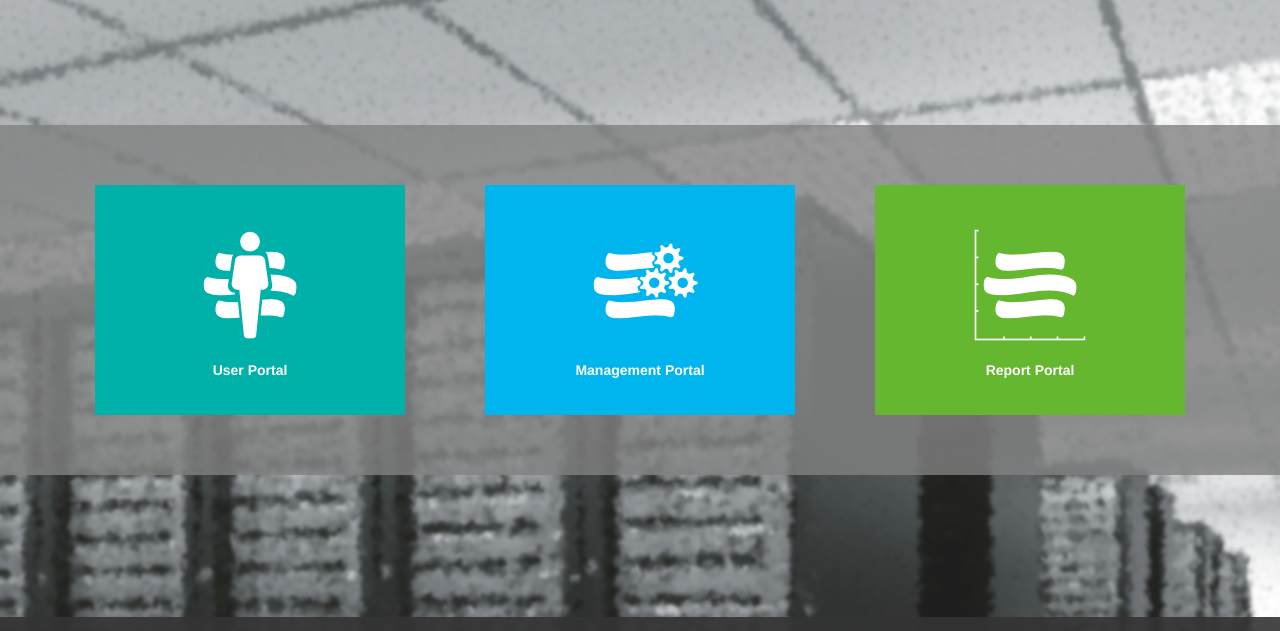
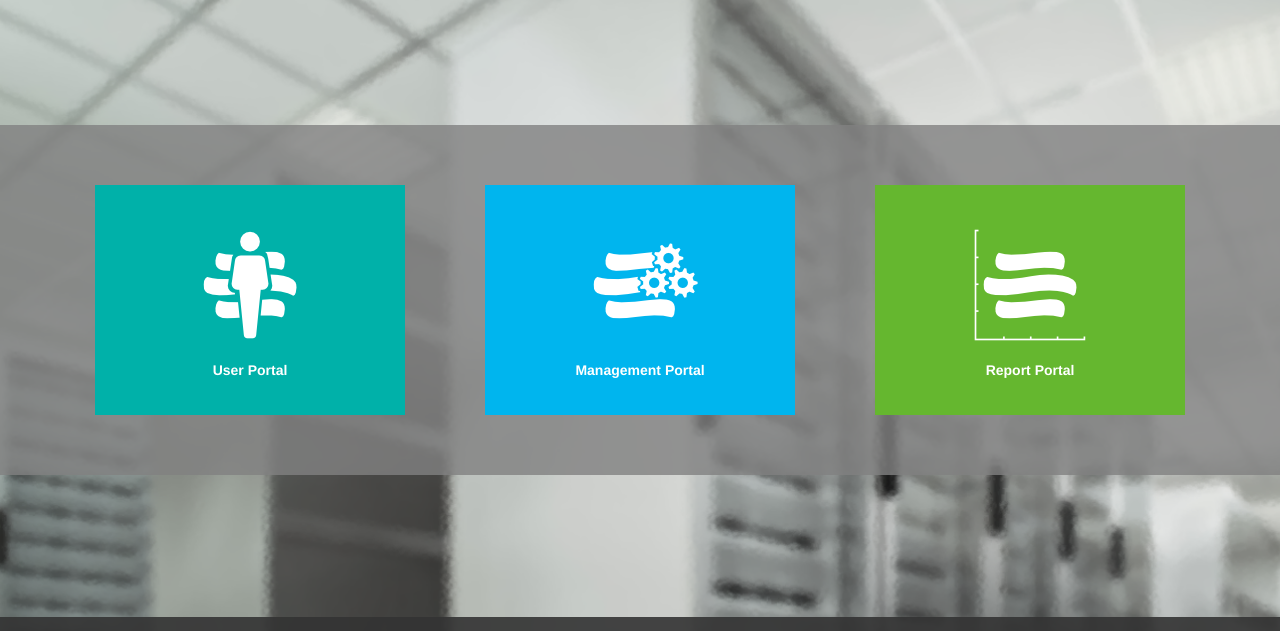
Before and after one commit to eayun/EayunOS-homepage, a plain HTML site: page index.html in a window 1280 px wide. Shown: the part 83-714 px from the top of the page. Drawn offline with Linux system fonts and the light colour scheme.

Commit message:
Add the official background for the homepage.

```diff
--- a/css/customstyle.css
+++ b/css/customstyle.css
@@ -7,7 +7,9 @@ html {
 body {
   /* Margin bottom by footer height */
   margin-bottom: 100px;
-  background-image: url('../images/background-cubism.jpg');
+  background-image: url('../images/background-official.png');
+  background-size: cover;
+  background-repeat: no-repeat;
 }
 .footer {
   position: absolute;
```
Also changed, not shown: images/background-official.png (added).
